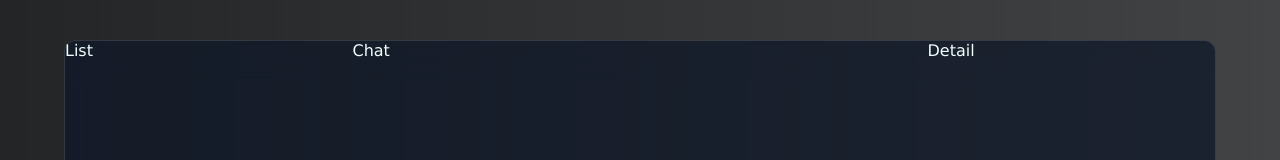
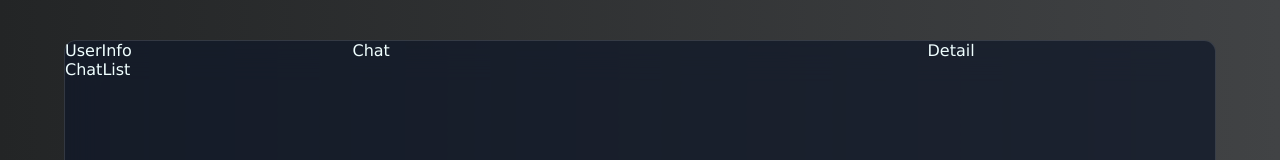
Before and after one commit to glen654/React-Chat-App, a React (Vite) app: page / in a window 1280 px wide. Shown: the top 160 px of the page. Built offline with nearby package versions, Linux system fonts and the light colour scheme.

Commit message:
created user info and chat list components and mounted inside list component

```diff
--- a/src/components/list/List.jsx
+++ b/src/components/list/List.jsx
@@ -1,9 +1,14 @@
 import React from 'react'
 import './List.css'
+import UserInfo from './userInfo/UserInfo'
+import ChatList from './chatList/ChatList'
 
 const List = () => {
   return (
-    <div className='list'>List</div>
+    <div className='list'>
+       <UserInfo/>
+       <ChatList/>
+    </div>
   )
 }
 
--- /dev/null
+++ b/src/components/list/chatList/ChatList.jsx
@@ -0,0 +1,10 @@
+import React from 'react'
+import './chatList.css'
+
+const ChatList = () => {
+  return (
+    <div className='chatList'>ChatList</div>
+  )
+}
+
+export default ChatList
--- /dev/null
+++ b/src/components/list/userInfo/UserInfo.jsx
@@ -0,0 +1,10 @@
+import React from 'react'
+import './UserInfo.css'
+
+const UserInfo = () => {
+  return (
+    <div className='userInfo'>UserInfo</div>
+  )
+}
+
+export default UserInfo
```
Also changed, not shown: src/components/list/chatList/chatList.css (added), src/components/list/userInfo/UserInfo.css (added).
